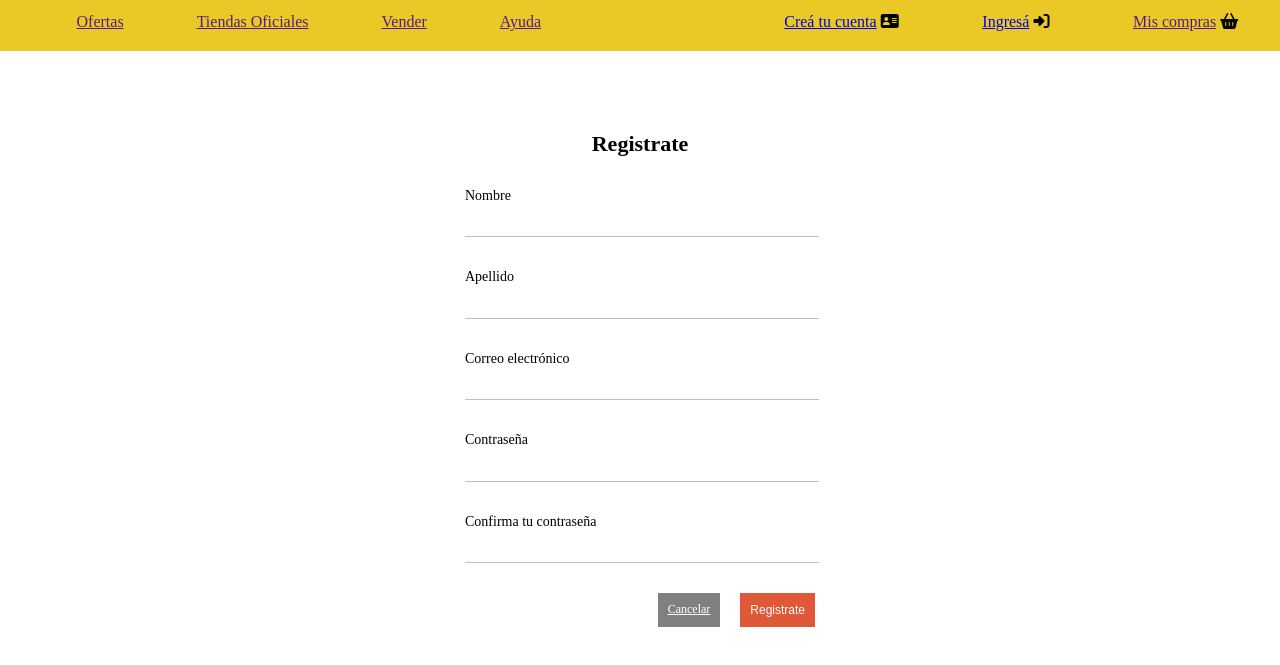
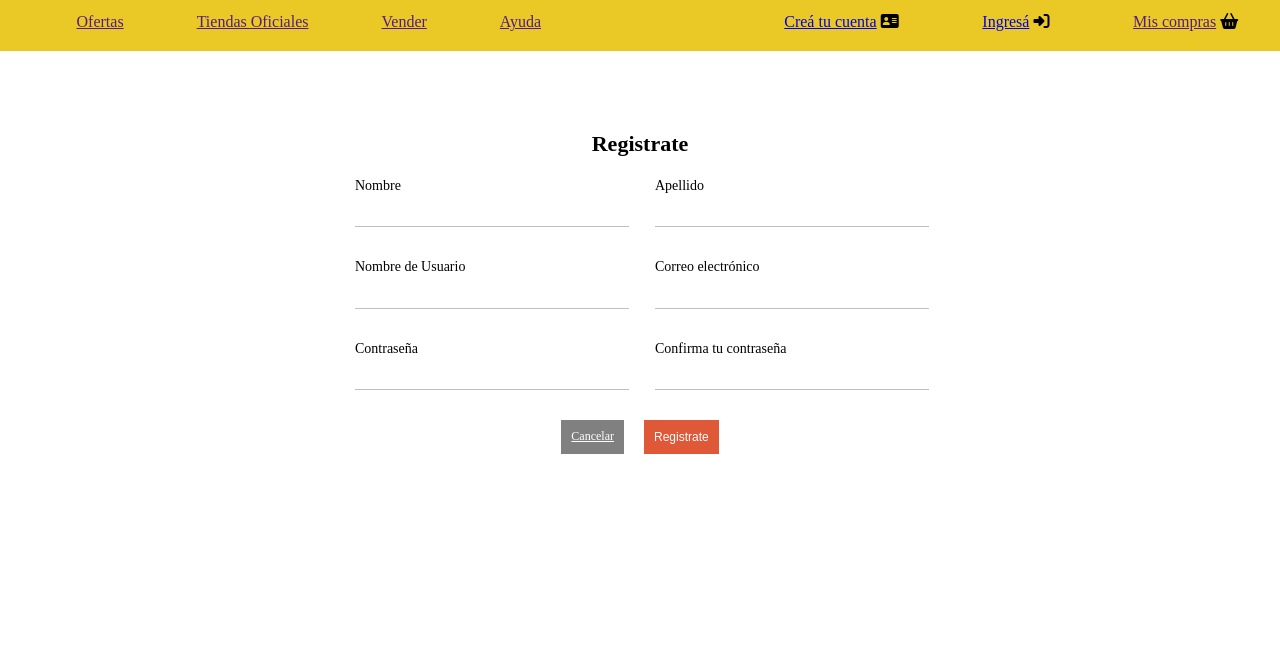
Before and after one commit to JulietaSchegtel/Mercado-Liebre, a website: page views/register.html in a window 1280 px wide. Shown: the part 99-764 px from the top of the page. Drawn offline with Linux system fonts and the light colour scheme.

Commit message:
Estilos y maquetado register

```diff
--- a/public/css/form.css
+++ b/public/css/form.css
@@ -3,7 +3,6 @@
 }
 
 .form__label {
-    width: 100%;
     margin-bottom: 10px;
     font-size: 14px;
 }
@@ -40,3 +39,15 @@
     align-items: center;
     gap: 20px;
 }
+
+@media (min-width:768px) {
+    .form {
+        display: flex;
+        flex-wrap: wrap;
+        justify-content: space-around;
+    }
+
+    .form__box {
+        width: 45%;
+    }
+}
--- a/public/css/register.css
+++ b/public/css/register.css
@@ -1,6 +1,6 @@
 .register__main_section h1 {
     text-align: center;
-    margin: 30px 0;
+    margin: 30px 0 20px;
     font-size: 22px;
 
 }
@@ -11,7 +11,7 @@
 
 @media (min-width:768px) {
     .register__main_section {
-        width: 350px;
+        width: 600px;
         margin: 30px auto;
 
     }
--- a/views/register.html
+++ b/views/register.html
@@ -67,6 +67,8 @@
       <section class="register__main_section">
 
         <h1>Registrate</h1>
+
+
         <form action="" class="form">
             <div class="form__box">
                 <label class="form__label" for="nombre">Nombre</label>
@@ -75,6 +77,10 @@
             <div class="form__box">
                 <label class="form__label" for="apellido">Apellido</label>
                 <input class="form__input" type="text" id="apellido">
+            </div>
+            <div class="form__box">
+                <label class="form__label" for="usuario">Nombre de Usuario</label>
+                <input class="form__input" type="text" id="usuario">
             </div>
             <div class="form__box">
                 <label class="form__label" for="email">Correo electrónico</label>
@@ -88,7 +94,7 @@
                 <label class="form__label" for="password2">Confirma tu contraseña</label>
                 <input class="form__input" type="password" id="password2">
             </div>
-            <div class="form__box form__flex--right">
+            <div class="form__flex--right">
                 <a class="form__button form__button--cancel" href="">Cancelar</a>
                 <button class="form__button form__button--submit" type="submit">Registrate</button>
             </div>
```
